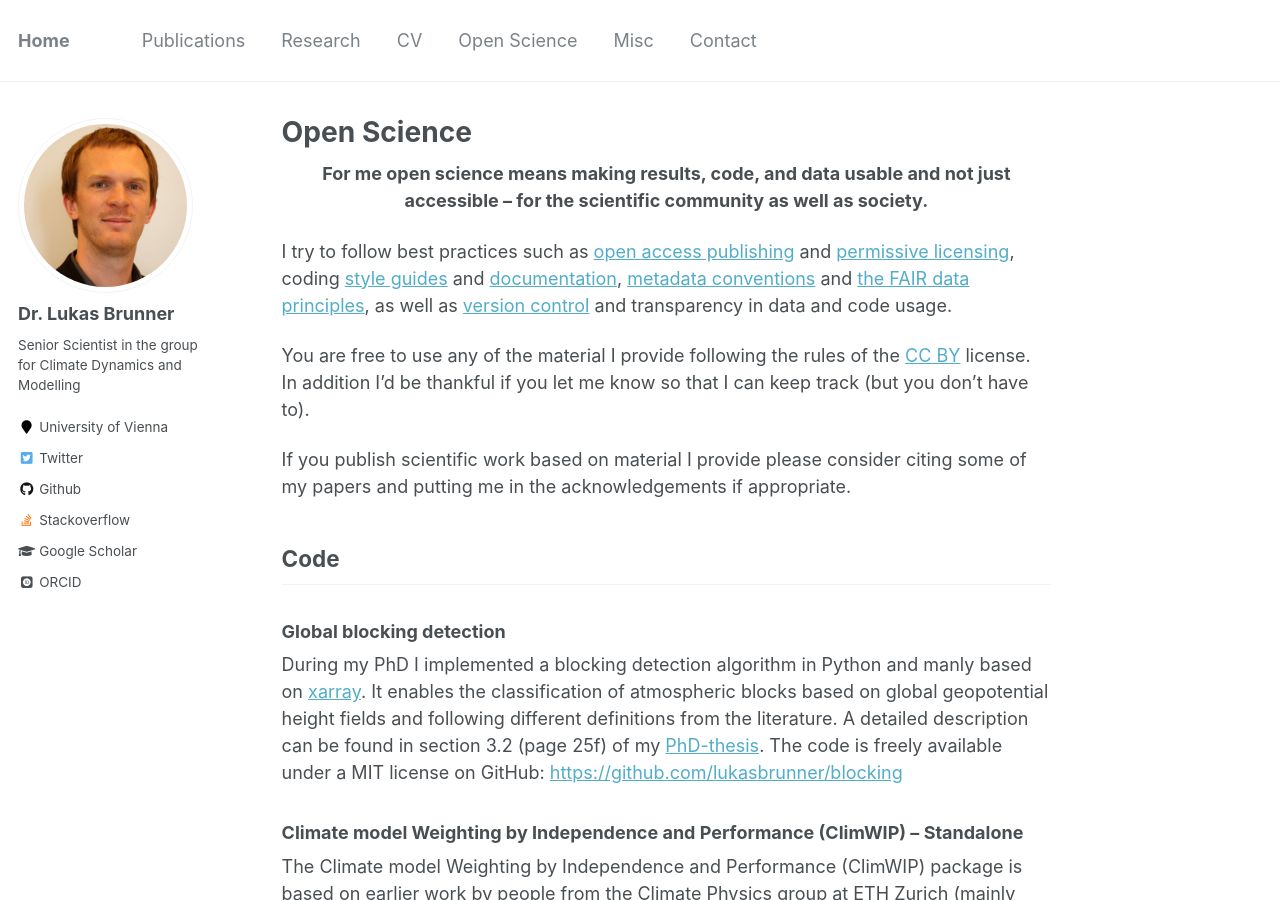
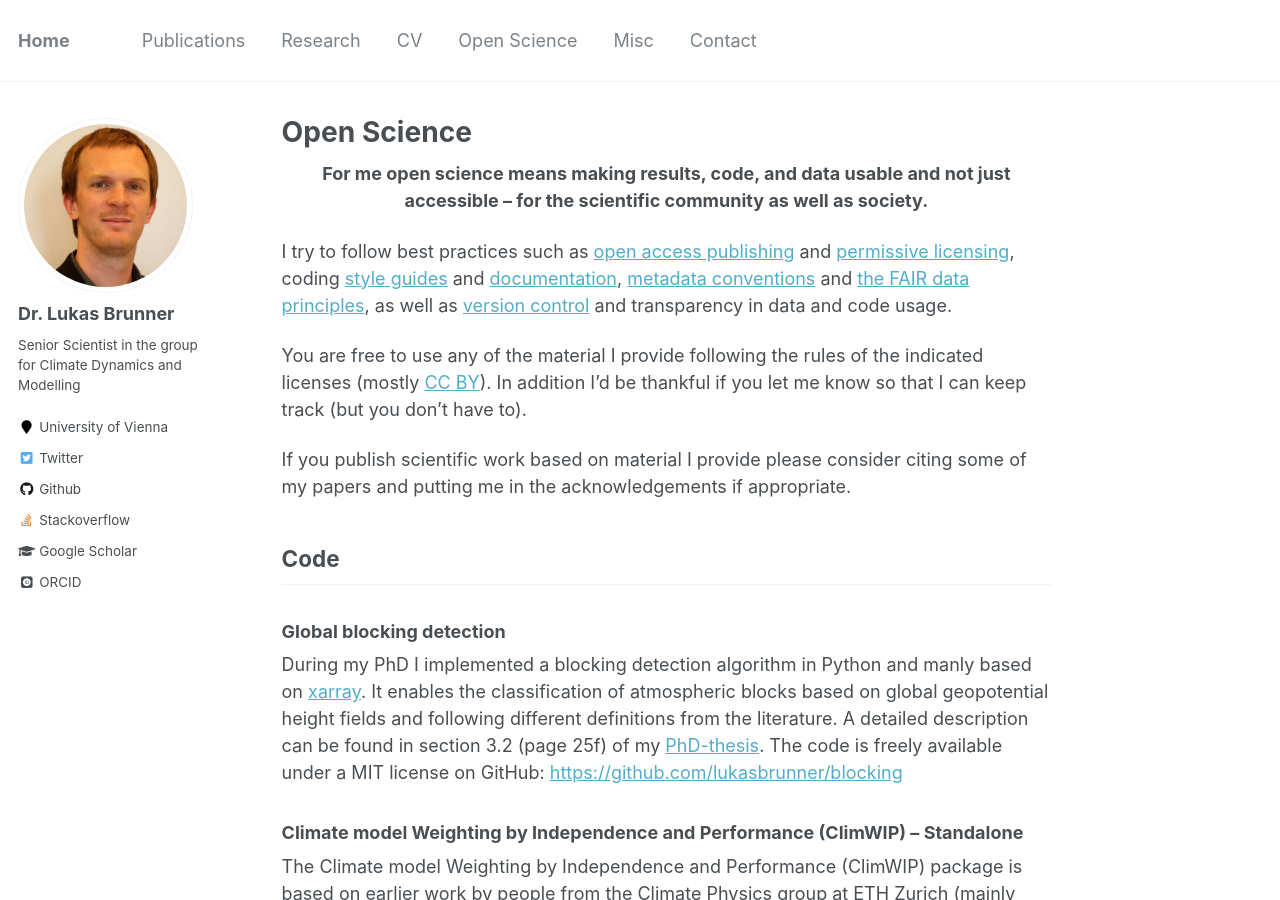
Before and after one commit to lukasbrunner/lukasbrunner.github.io, a Jekyll site: the page built from _pages/open_science.md, in a window 1280 px wide and 900 px high. Built offline with Jekyll 4.4.1, drawn with Linux system fonts in a browser that asks for light colours; some web fonts are replaced.

Commit message:
Update open_science.md

```diff
--- a/_pages/open_science.md
+++ b/_pages/open_science.md
@@ -11,7 +11,7 @@ I try to follow best practices such as <a href="https://climatefootnotes.com/201
 <!-- <a href="https://www.youtube.com/watch?v=L5rVH1KGBCY" target="_blank">open access publishing</a>  -->
 and <a href="https://creativecommons.org" target="_blank">permissive licensing</a>, coding <a href="https://pep8.org/" target="_blank">style guides</a> and <a href="https://realpython.com/documenting-python-code/" target="_blank">documentation</a>,  <a href="https://cfconventions.org" target="_blank">metadata conventions</a> and <a href="https://www.go-fair.org/fair-principles" target="_blank">the FAIR data principles</a>, as well as <a href="https://github.com" target="_blank">version control</a> and transparency in data and code usage.
 
-You are free to use any of the material I provide following the rules of the <a href="https://creativecommons.org/licenses/by/4.0/" target="_blank">CC BY</a> license. In addition I'd be thankful if you let me know so that I can keep track (but you don't have to).
+You are free to use any of the material I provide following the rules of the indicated licenses (mostly <a href="https://creativecommons.org/licenses/by/4.0/" target="_blank">CC BY</a>). In addition I'd be thankful if you let me know so that I can keep track (but you don't have to).
 
 If you publish scientific work based on material I provide please consider citing some of my papers and putting me in the acknowledgements if appropriate.
 
```
